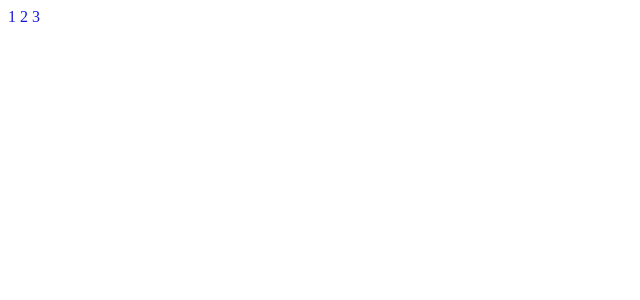
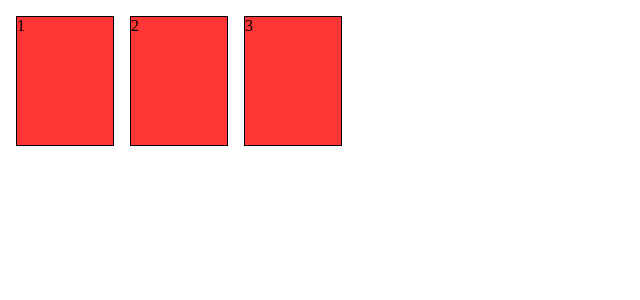
Before and after one commit to moore1474/RedTeamBlueTeam, an Angular app: page / in a window 1280 px wide. Shown: the top 300 px of the page, without its empty margins (0-640 px from the left). Built offline with nearby package versions, Linux system fonts and the light colour scheme.

Commit message:
Actually starting to resemble cards.

```diff
--- a/src/app/app.component.html
+++ b/src/app/app.component.html
@@ -1,4 +1,3 @@
-<span class="card blue" *ngFor="let card of cards.blue">
-  {{card.value}}
+<span class="card" *ngFor="let card of game.player2.hand.cards">
+  <card [card]='card'></card>
 </span>
-<br/>
--- a/src/app/app.component.ts
+++ b/src/app/app.component.ts
@@ -1,6 +1,5 @@
 import { Component } from '@angular/core';
-import {CARDS} from "./model/cards";
-
+import {Game} from './model/game';
 
 @Component({
   selector: 'my-app',
@@ -10,7 +9,7 @@ import {CARDS} from "./model/cards";
 export class AppComponent  {
   name = 'Angular';
 
-  cards = CARDS;
+  game = new Game();
 
 constructor() {
   console.log("Starting game");
--- a/src/app/card-component/card-component.component.css
+++ b/src/app/card-component/card-component.component.css
@@ -0,0 +1,12 @@
+.Red-card {
+  background-color: rgb(255, 53, 53);
+
+}
+
+.card {
+  width: 6em;
+  height: 8em;
+  border: 1px solid;
+  display: inline-block;
+  margin: .5em;
+}
--- a/src/app/card-component/card-component.component.html
+++ b/src/app/card-component/card-component.component.html
@@ -1,3 +1,3 @@
-<h1>
-{{card.team}} {{card.value}}
-</h1>
+<div class='card {{card.team}}-card'>
+  {{card.value}}
+</div>
--- a/src/app/card-component/card-component.component.ts
+++ b/src/app/card-component/card-component.component.ts
@@ -1,16 +1,19 @@
 import { Component, OnInit } from '@angular/core';
+import { Input } from '@angular/core';
 
 @Component({
-  selector: 'app-card-component',
+  selector: 'card',
   templateUrl: './card-component.component.html',
   styleUrls: ['./card-component.component.css']
 })
 export class CardComponentComponent implements OnInit {
 
+  @Input() card;
 
   constructor() { }
 
   ngOnInit() {
+    console.log(this.card.value);
   }
 
 }
--- a/src/app/model/card.ts
+++ b/src/app/model/card.ts
@@ -1,6 +1,8 @@
 export class Card{
 
-  constructor(readonly team: Team, readonly value: number) { }
+  constructor(readonly team: Team, readonly value: number) {
+
+   }
 
 }
 
--- a/src/app/model/player.ts
+++ b/src/app/model/player.ts
@@ -1,10 +1,13 @@
 import {Team} from "./card";
+import {Hand} from './hand';
 
 export class Player {
 
+  readonly hand;
 
-  constructor(readonly team: Team, readonly hand){
+  constructor(readonly team: Team, readonly startingHand){
     console.log("Initialzing player")
+    this.hand = new Hand(startingHand);
   }
 
 }
```
